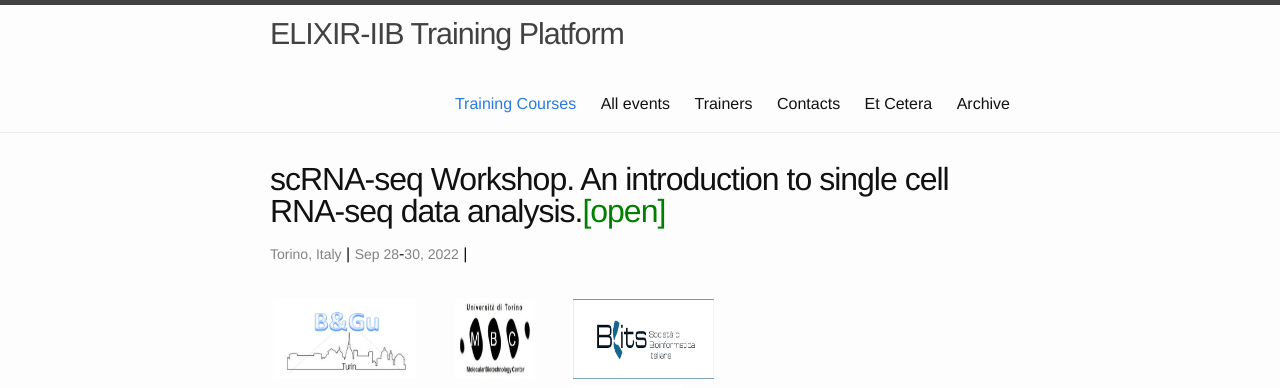
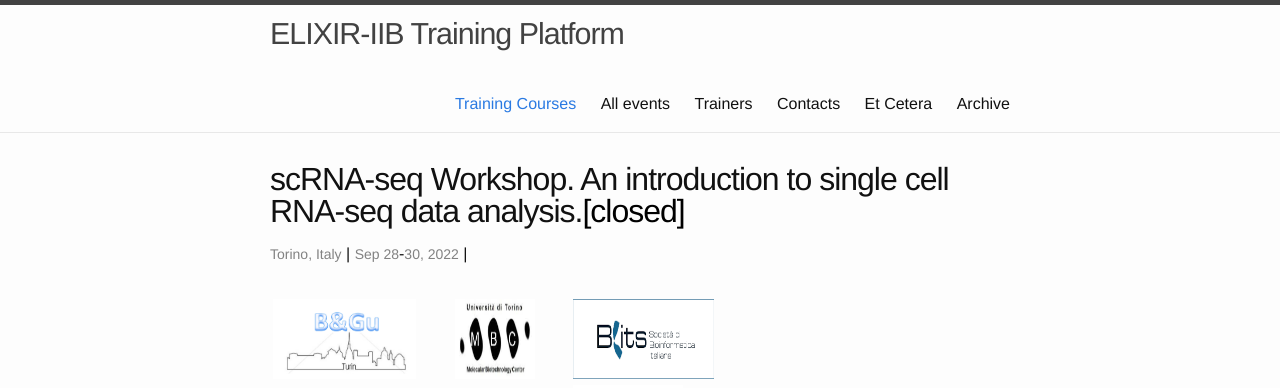
Before and after one commit to ELIXIR-IIB-training/website, a Jekyll site: the page built from _posts/2022-09-28-scRNA-seq-Workshop.md, in a window 1280 px wide and 900 px high. Shown: the top 388 px of the window. Built offline with Jekyll 4.4.1, drawn with Linux system fonts in a browser that asks for light colours.

Commit message:
Change status

```diff
--- a/_posts/2022-09-28-scRNA-seq-Workshop.md
+++ b/_posts/2022-09-28-scRNA-seq-Workshop.md
@@ -1,6 +1,6 @@
 ---
 layout: post
-title: "scRNA-seq Workshop. An introduction to single cell RNA-seq data analysis.<font color='green'>[open]</font>"
+title: "scRNA-seq Workshop. An introduction to single cell RNA-seq data analysis.<font color='black'>[closed]</font>"
 date_start: 2022-09-28
 date_end: 2022-09-30
 venue: Torino, Italy
```
